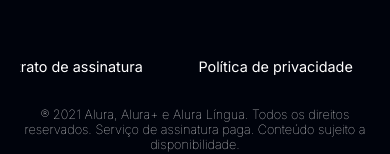
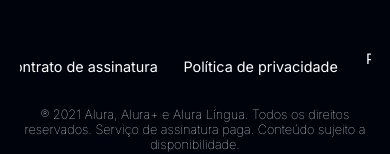
Before and after one commit to GabrielAraujoDSP/projeto_alura_plus_2.0, a plain HTML site: page index.html in a window 390 px wide. Shown: the part 3117-3271 px from the top of the page. Drawn offline with Linux system fonts and the light colour scheme.

Commit message:
Alteração nos links do rodapé

```diff
--- a/styles/style.css
+++ b/styles/style.css
@@ -361,7 +361,7 @@ body {
     }
 
     .links {
-        flex: 0 0 200px;
+        flex: 0 0 170px;
         height: 50px;
 
         /* border-radius: 8px; */
```
